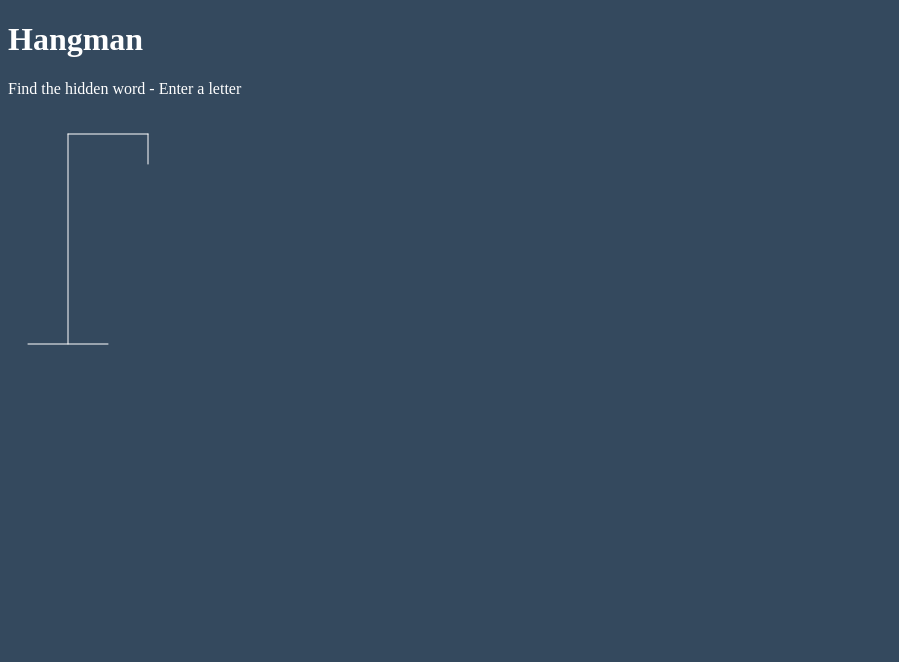
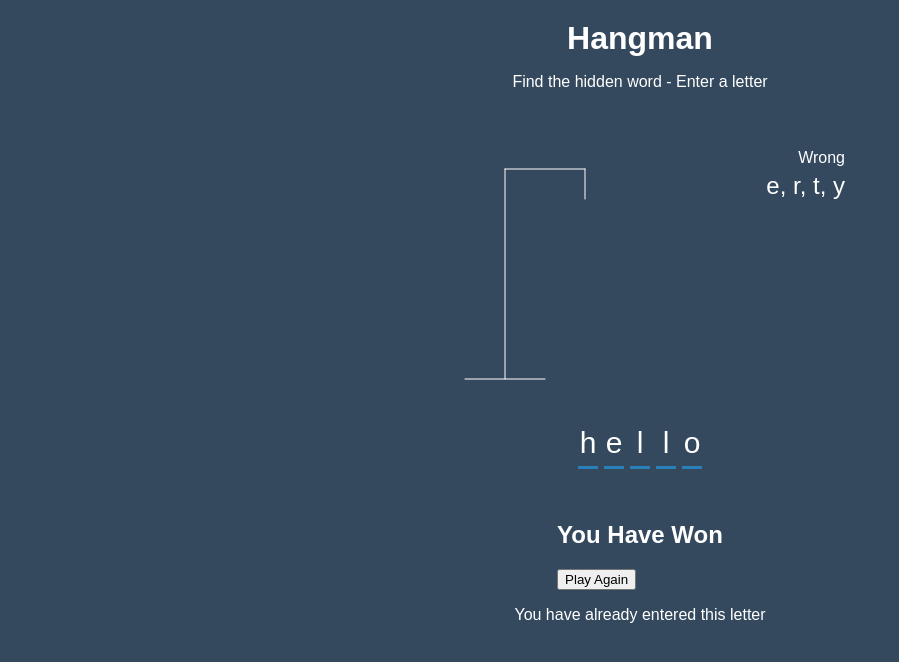
Before and after one commit to JoseIgnacioTapia/hangman-game, a plain HTML site: page index.html in a window 1280 px wide. Shown: the whole page, without its empty margins (0-899 px from the left). Drawn offline with Linux system fonts and the light colour scheme.

Commit message:
Main Styling

```diff
--- a/index.html
+++ b/index.html
@@ -28,6 +28,34 @@
         <line x1="140" y1="150" x2="120" y2="180" class="figure-part" />
         <line x1="140" y1="150" x2="160" y2="180" class="figure-part" />
       </svg>
+
+      <div class="wrong-letters-container">
+        <div id="wrong-letters">
+          <p>Wrong</p>
+          <span>e, r, t, y</span>
+        </div>
+      </div>
+
+      <div class="word" id="word">
+        <div class="letter">h</div>
+        <div class="letter">e</div>
+        <div class="letter">l</div>
+        <div class="letter">l</div>
+        <div class="letter">o</div>
+      </div>
+    </div>
+
+    <!-- Container for final message -->
+    <div class="popup-container" id="popup-container">
+      <div class="popup">
+        <h2 id="final-message">You Have Won</h2>
+        <button id="play-button">Play Again</button>
+      </div>
+    </div>
+
+    <!-- Notification -->
+    <div class="notification-container" id="notification-container">
+      <p>You have already entered this letter</p>
     </div>
 
     <script src="script.js"></script>
--- a/style.css
+++ b/style.css
@@ -1,6 +1,29 @@
+* {
+  box-sizing: border-box;
+}
+
 body {
   background-color: #34495e;
   color: #fff;
+  font-family: Arial, Helvetica, sans-serif;
+  display: flex;
+  flex-direction: column;
+  align-items: center;
+  height: 80vh;
+  margin: 0;
+  overflow: hidden;
+}
+
+h1 {
+  margin: 20px 0 0;
+}
+
+.game-container {
+  padding: 20px 30px;
+  position: relative;
+  margin: auto;
+  height: 350px;
+  width: 450px;
 }
 
 .figure-container {
@@ -12,3 +35,39 @@ body {
 .figure-part {
   display: none;
 }
+
+.wrong-letters-container {
+  position: absolute;
+  top: 20px;
+  right: 20px;
+  display: flex;
+  flex-direction: column;
+  text-align: right;
+}
+
+.wrong-letters-container p {
+  margin: 0 0 5px;
+}
+
+.wrong-letters-container span {
+  font-size: 24px;
+}
+
+.word {
+  display: flex;
+  position: absolute;
+  bottom: 10px;
+  left: 50%;
+  transform: translateX(-50%);
+}
+
+.letter {
+  border-bottom: 3px solid #2980b9;
+  display: inline-flex;
+  font-size: 30px;
+  align-items: center;
+  justify-content: center;
+  margin: 0 3px;
+  height: 50px;
+  width: 20px;
+}
```
